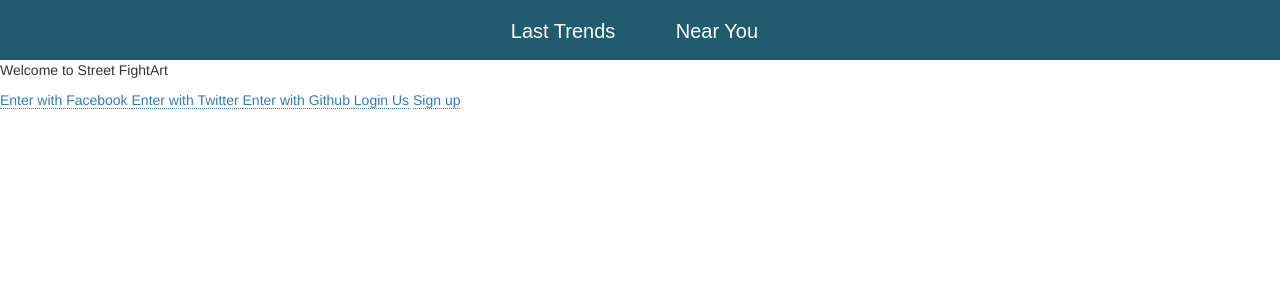
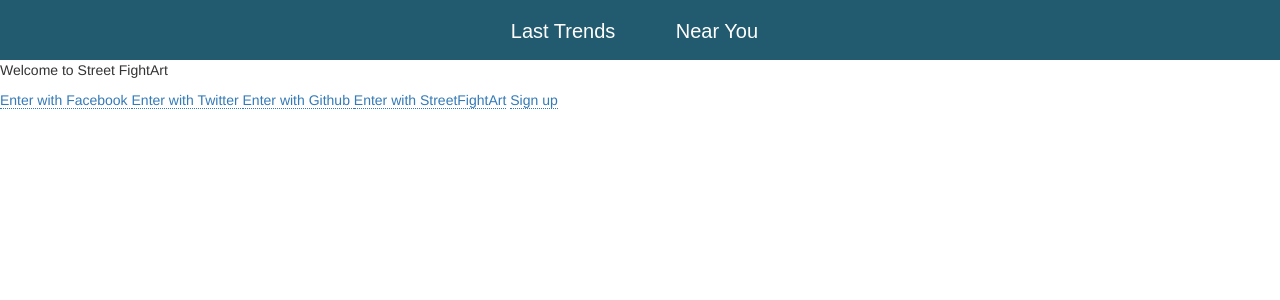
Before and after one commit to InstaUrban/InstaUrbanProject, a Django app: page / in a window 1280 px wide. Shown: the top 300 px of the page. Run offline with Django 3.2, Linux system fonts and the light colour scheme; some libraries are stand-ins or nearby versions.

Commit message:
change settings

```diff
--- a/InstaUrban/images/templates/index.html
+++ b/InstaUrban/images/templates/index.html
@@ -76,7 +76,7 @@
  	<a href="{% url 'social:begin' 'github' %}?next={{ request.path }}">
 	Enter with Github
 	</a>
-	<a href="login">Login Us</a>
+	<a href="login">Enter with StreetFightArt</a>
     <a href="signup">Sign up</a>
     {% endif %}
 </body>
```
